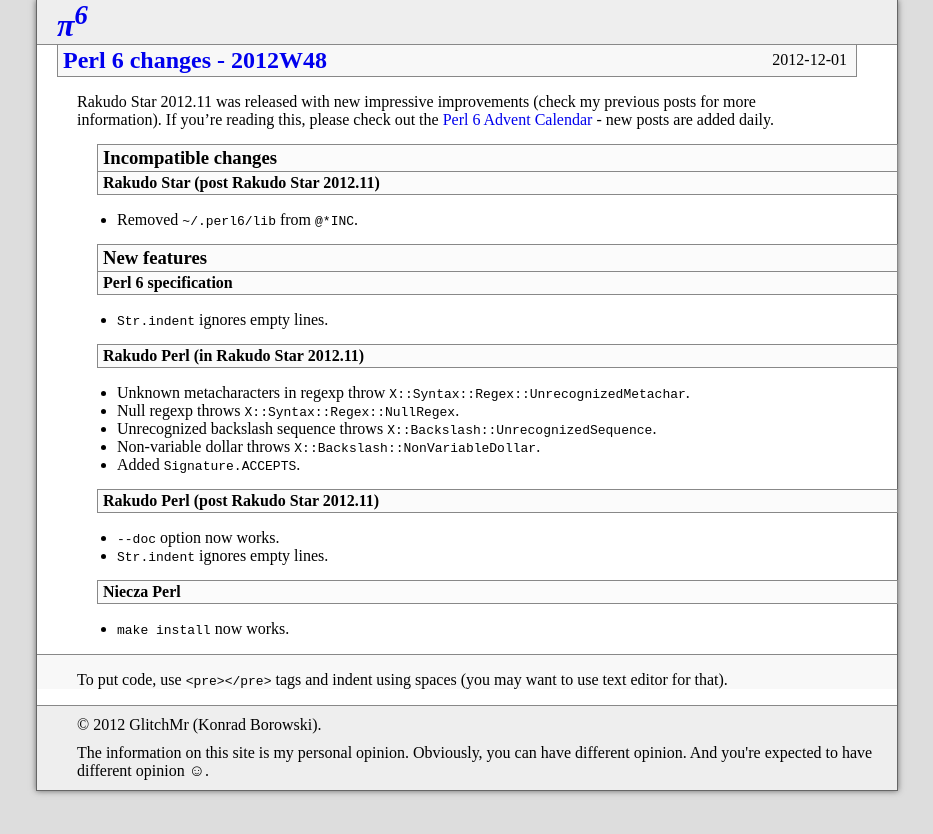
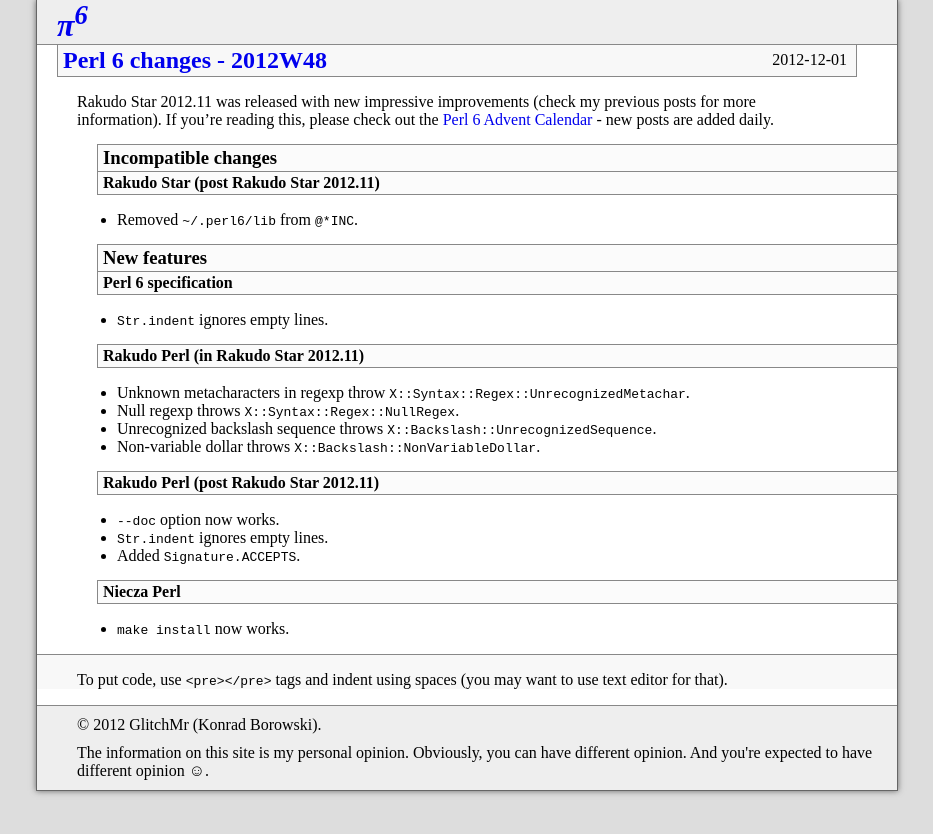
Before and after one commit to KamilaBorowska/old-xfix.github.io, a Jekyll site: the page built from _posts/2012-12-01-perl-6-changes-2012W48.md, in a window 1280 px wide. Shown: the top 834 px of the page, without its empty margins (173-1106 px from the left). Built offline with Jekyll 4.4.1, drawn with Linux system fonts in a browser that asks for light colours; comment, search, counter and statistics services are not loaded.

```diff
--- a/_posts/2012-12-01-perl-6-changes-2012W48.md
+++ b/_posts/2012-12-01-perl-6-changes-2012W48.md
@@ -22,11 +22,11 @@ daily.
 * Unrecognized backslash sequence throws
   `X::Backslash::UnrecognizedSequence`.
 * Non-variable dollar throws `X::Backslash::NonVariableDollar`.
-* Added `Signature.ACCEPTS`.
 
 #### Rakudo Perl (post Rakudo Star 2012.11)
 * `--doc` option now works.
 * `Str.indent` ignores empty lines.
+* Added `Signature.ACCEPTS`.
 
 #### Niecza Perl
 * `make install` now works.
```
